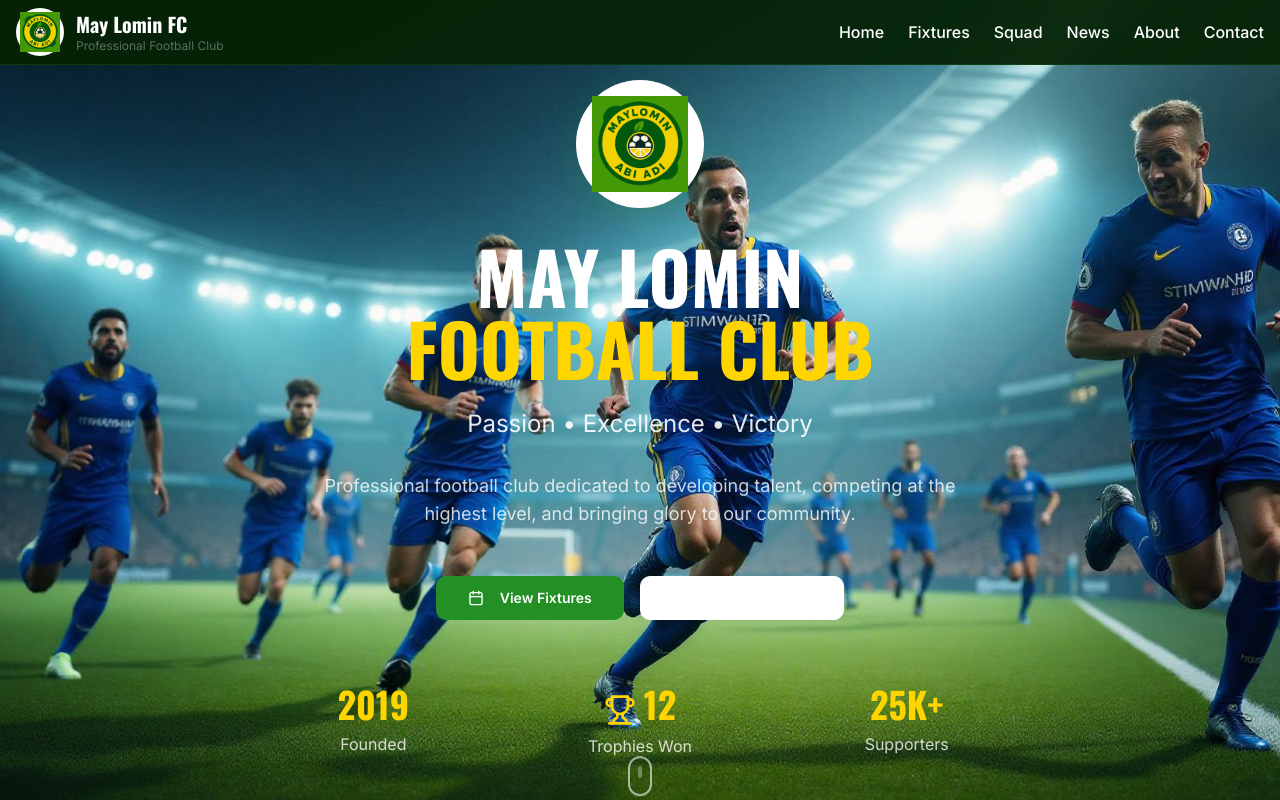
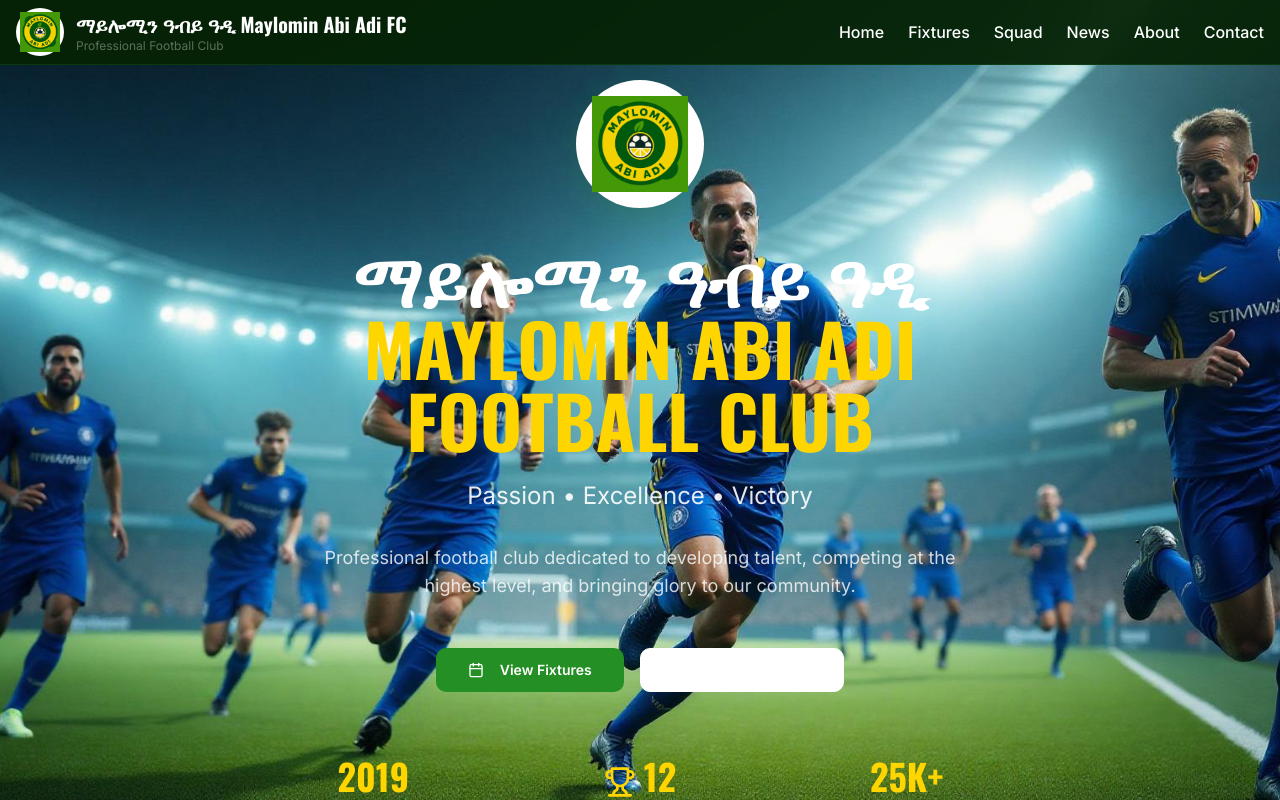
Before and after one commit to LillianGSS/may-lomin-roots, a React (Vite) app: page / in a window 1280 px wide. Shown: the top 800 px of the page. Built offline with nearby package versions, Linux system fonts and the light colour scheme; the HTML template or start-up script is replaced by a standard one.

Commit message:
Update club name text

```diff
--- a/src/components/Footer.tsx
+++ b/src/components/Footer.tsx
@@ -41,12 +41,12 @@ const Footer = () => {
                 <img src={logo} alt="May Lomin FC" className="w-full h-full object-contain" />
               </div>
               <div>
-                <h3 className="font-oswald font-bold text-xl">May Lomin FC</h3>
+                <h3 className="font-oswald font-bold text-xl">ማይሎሚን ዓብይ ዓዲ Maylomin Abi Adi FC</h3>
                 <p className="text-sm text-club-secondary/70 font-inter">Professional Football Club</p>
               </div>
             </div>
             <p className="text-club-secondary/80 font-inter mb-6 leading-relaxed">
-              Established in 2019, May Lomin Football Club represents excellence, passion, and community spirit.
+              Established in 2019, ማይሎሚን ዓብይ ዓዲ Maylomin Abi Adi Football Club represents excellence, passion, and community spirit.
               We're more than a team - we're a family united by our love for the beautiful game.
             </p>
             <div className="flex space-x-4">
@@ -137,7 +137,7 @@ const Footer = () => {
       <div className="container mx-auto px-4 py-6">
         <div className="flex flex-col md:flex-row justify-between items-center space-y-4 md:space-y-0">
           <div className="text-club-secondary/60 font-inter text-sm">
-            © 2024 May Lomin Football Club. All rights reserved.
+            © 2024 ማይሎሚን ዓብይ ዓዲ Maylomin Abi Adi Football Club. All rights reserved.
           </div>
           <div className="flex space-x-6 text-club-secondary/60 font-inter text-sm">
             <a href="#" className="hover:text-club-accent transition-colors">Privacy Policy</a>
--- a/src/components/Header.tsx
+++ b/src/components/Header.tsx
@@ -26,7 +26,7 @@ const Header = () => {
             </div>
             <div>
               <h1 className="font-oswald font-bold text-xl text-club-secondary">
-                May Lomin FC
+                ማይሎሚን ዓብይ ዓዲ Maylomin Abi Adi FC
               </h1>
               <p className="text-xs text-foreground-muted font-inter">
                 Professional Football Club
--- a/src/components/Hero.tsx
+++ b/src/components/Hero.tsx
@@ -26,7 +26,8 @@ const Hero = () => {
 
           {/* Main Heading */}
           <h1 className="font-oswald font-bold text-5xl md:text-7xl text-club-secondary mb-6 leading-tight">
-            MAY LOMIN
+            ማይሎሚን ዓብይ ዓዲ
+            <span className="block text-club-accent">MAYLOMIN ABI ADI</span>
             <span className="block text-club-accent">FOOTBALL CLUB</span>
           </h1>
 
```
